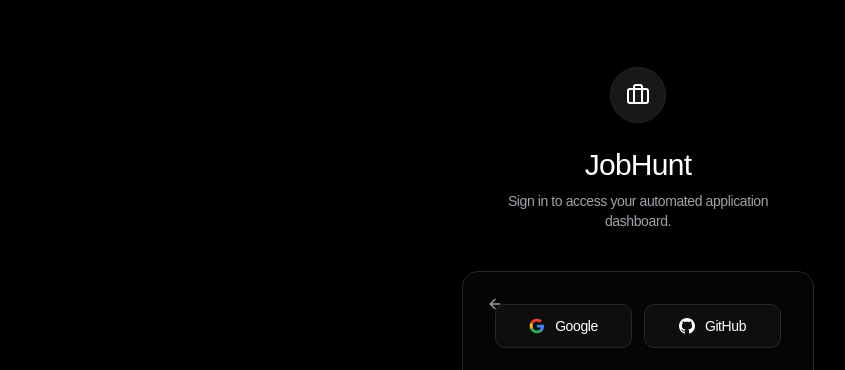
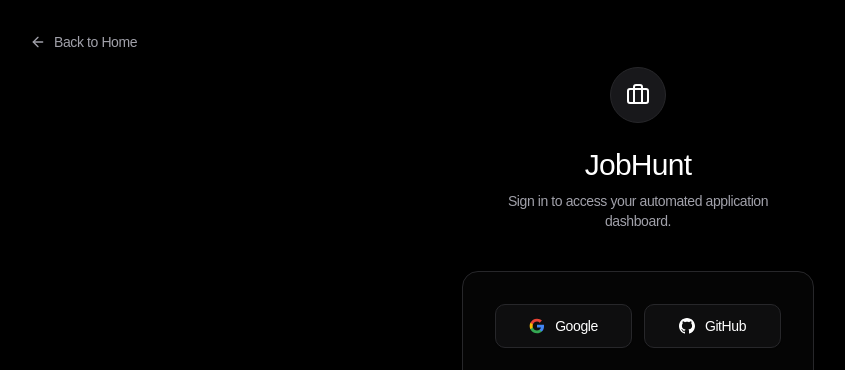
Before and after one commit to Chai-B/JobHunt, a Next.js app in the folder frontend/: page /login in a window 1280 px wide. Shown: the top 370 px of the page, without its empty margins (2-847 px from the left). Built offline with nearby package versions, Linux system fonts and the light colour scheme; no server answers; a web font is replaced by a local one.

Commit message:
fix: resolve login redirect stalls, implement proxy middleware, and move back button UI

```diff
--- a/frontend/src/app/login/page.tsx
+++ b/frontend/src/app/login/page.tsx
@@ -93,6 +93,16 @@
 
   return (
     <div className="flex h-screen w-screen items-center justify-center bg-background text-foreground relative overflow-hidden selection:bg-secondary">
+      {/* Global back button */}
+      <button
+        onClick={() => router.push("/")}
+        className="absolute top-6 left-6 p-2 rounded-md font-medium text-muted-foreground hover:text-foreground hover:bg-secondary transition-colors flex items-center gap-2"
+        title="Go back to Home"
+      >
+        <ArrowLeft className="h-4 w-4" />
+        <span className="text-sm hidden sm:inline">Back to Home</span>
+      </button>
+
       <div className="w-full max-w-[400px] animate-in fade-in zoom-in-95 duration-700 px-6">
         <div className="mb-10 text-center flex flex-col items-center">
           <div className="h-14 w-14 rounded-full bg-secondary flex items-center justify-center border border-border mb-6">
@@ -114,15 +124,6 @@
         )}
 
         <div className="p-8 bg-card border border-border rounded-xl shadow-sm relative overflow-hidden min-h-[400px]">
-          <button
-            onClick={() => router.push("/")}
-            className="absolute top-4 left-4 p-2 rounded-md text-muted-foreground hover:text-foreground hover:bg-secondary transition-colors"
-            title="Go back"
-          >
-            <ArrowLeft className="h-4 w-4" />
-          </button>
-
-
           {/* OAuth Buttons — loaded only on client */}
           <OAuthButtons />
 
--- a/frontend/src/components/global-clerk-sync.tsx
+++ b/frontend/src/components/global-clerk-sync.tsx
@@ -1,7 +1,7 @@
 "use client";
 
 import { useSession, useUser } from "@clerk/nextjs";
-import { useRouter } from "next/navigation";
+import { usePathname, useRouter } from "next/navigation";
 import { useEffect, useRef } from "react";
 import { toast } from "sonner";
 import { API_BASE_URL, OAUTH_SYNC_SECRET } from "@/lib/config";
@@ -14,17 +14,34 @@
 export function GlobalClerkSync() {
     const { session, isLoaded: sessionLoaded } = useSession();
     const { user, isLoaded: userLoaded } = useUser();
+    const pathname = usePathname();
     const router = useRouter();
     const hasSynced = useRef(false);
 
     useEffect(() => {
-        if (!sessionLoaded || !userLoaded || !session || !user || hasSynced.current) return;
+        if (!sessionLoaded || !userLoaded) return;
 
         const token = localStorage.getItem("token");
-        if (token) return; // Already fully authenticated locally
+
+        // If Clerk is signed in
+        if (session && user) {
+            // Case A: Token missing -> Sync needed
+            if (!token && !hasSynced.current) {
+                syncBackend();
+            }
+            // Case B: Already have token but stuck on login/landing button routes -> Force Dashboard
+            else if (token && (pathname === "/login" || pathname === "/verify-email")) {
+                console.log("GlobalSync: Valid session + token found on auth page, redirecting to dashboard");
+                router.push("/dashboard");
+            }
+        }
+    }, [sessionLoaded, userLoaded, session, user, pathname, router]);
 
     const syncBackend = async () => {
+        if (!user || hasSynced.current) return;
+
         hasSynced.current = true;
+        console.log("GlobalSync: Attempting backend synchronization...");
         toast.loading("Securing session...", { id: "clerk-sync" });
 
         const email = user.primaryEmailAddress?.emailAddress || user.emailAddresses?.[0]?.emailAddress;
@@ -61,11 +78,9 @@
         } catch (err: any) {
             console.error("Global sync error:", err);
             toast.error(err.message || "Failed to secure session.", { id: "clerk-sync" });
+            hasSynced.current = false; // Allow retry on failure
         }
     };
 
-        syncBackend();
-    }, [sessionLoaded, userLoaded, session, user, router]);
-
     return null;
 }
```
Lines whose indentation alone changed are shown as unchanged.
